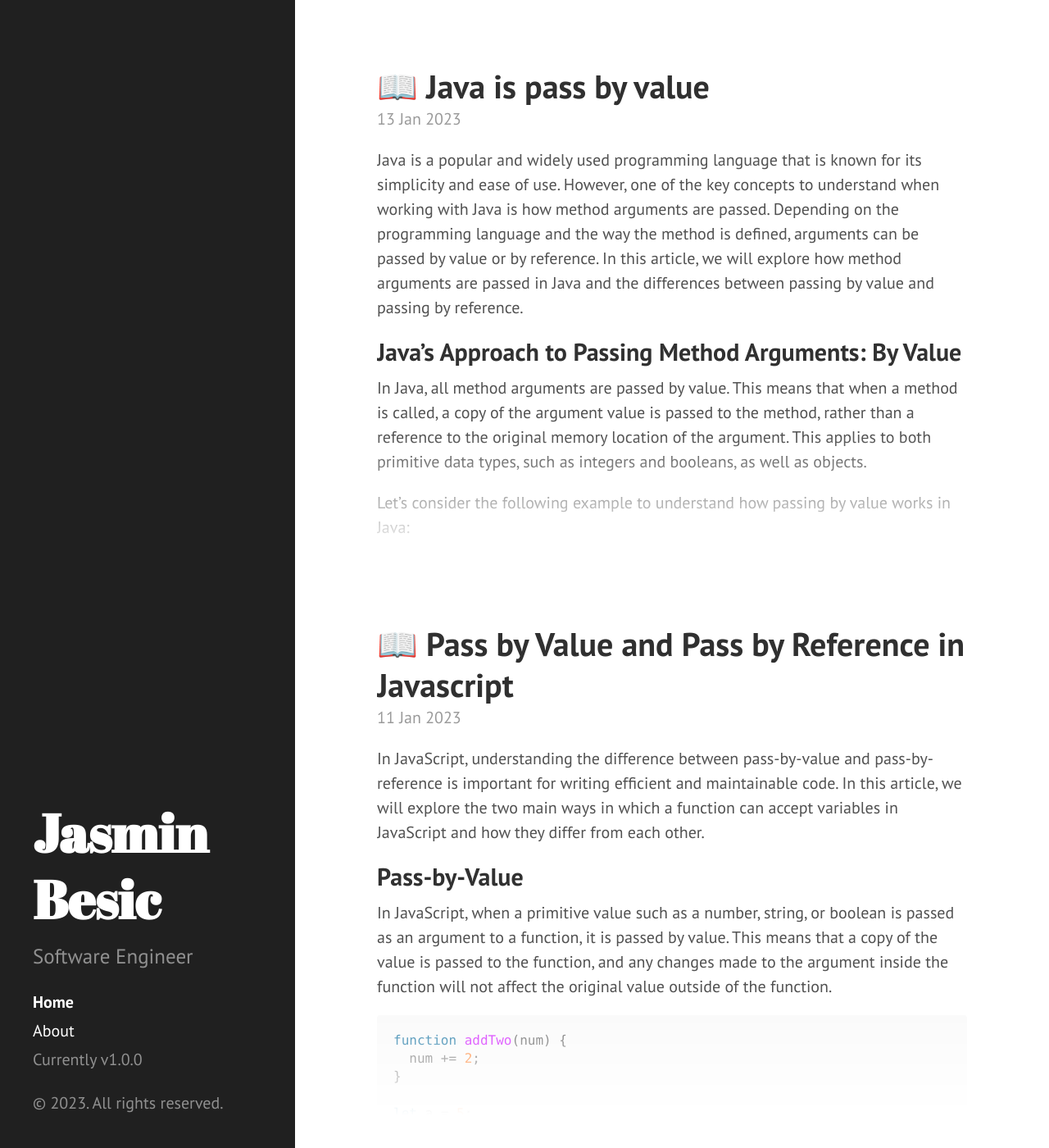
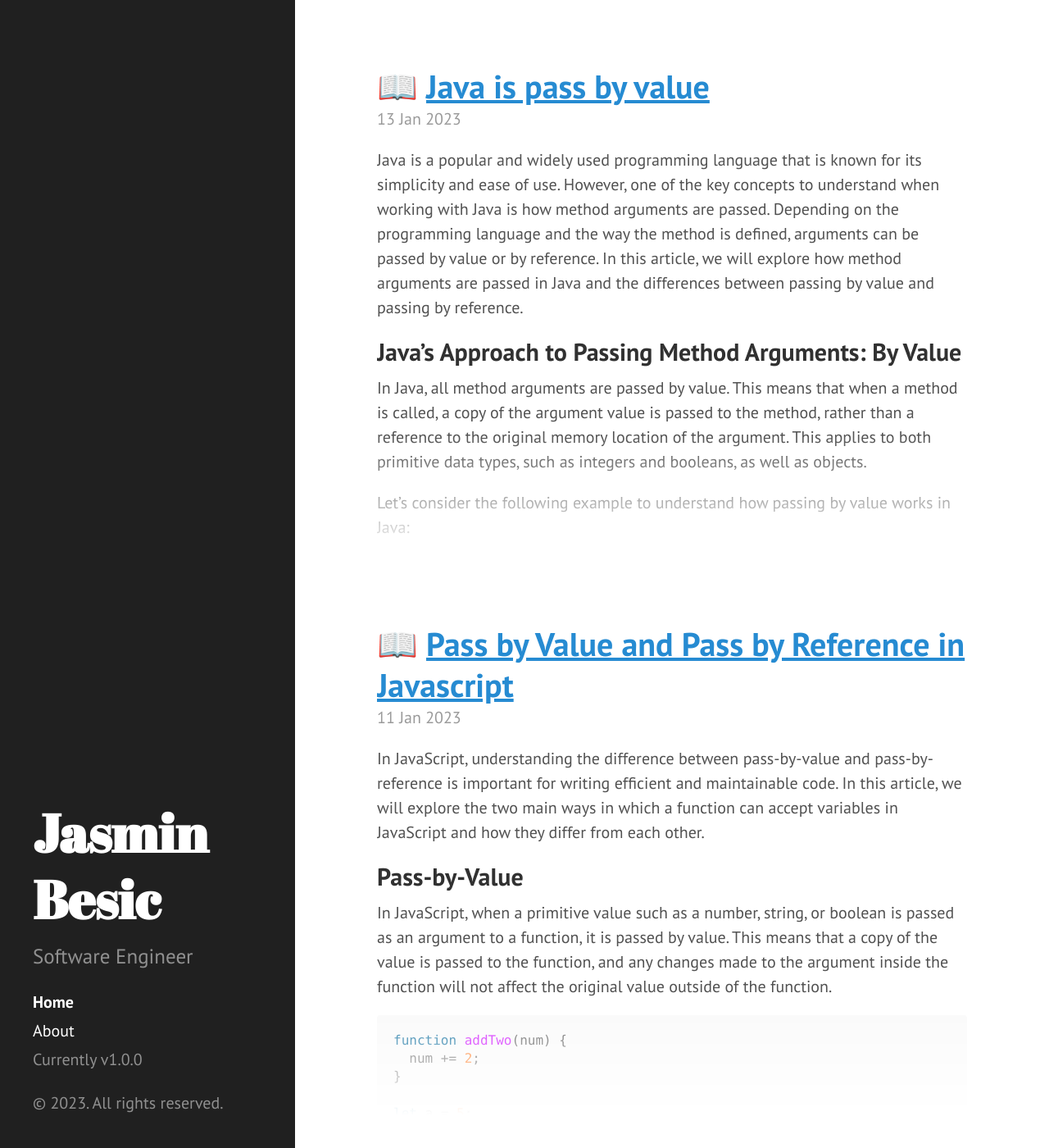
Before and after one commit to jBesic/jBesic.github.io, a Jekyll site: the page built from index.html, in a window 1280 px wide and 1400 px high. Shown: the whole window at 82% size. Built offline with Jekyll 4.4.1, drawn with Linux system fonts in a browser that asks for light colours; Markdown is read by kramdown in place of the engine named in the settings; the list of posts is cut into pages by our own code.

Commit message:
Update poole.css

```diff
--- a/public/css/poole.css
+++ b/public/css/poole.css
@@ -340,6 +340,11 @@ tbody tr:nth-child(odd) th {
   margin-bottom: 4em;
 }
 
+.posts .post-title a {
+    text-decoration: underline;
+    color: #268bd2;
+}
+
 /* Blog post or page title */
 .page-title,
 .post-title,
```
